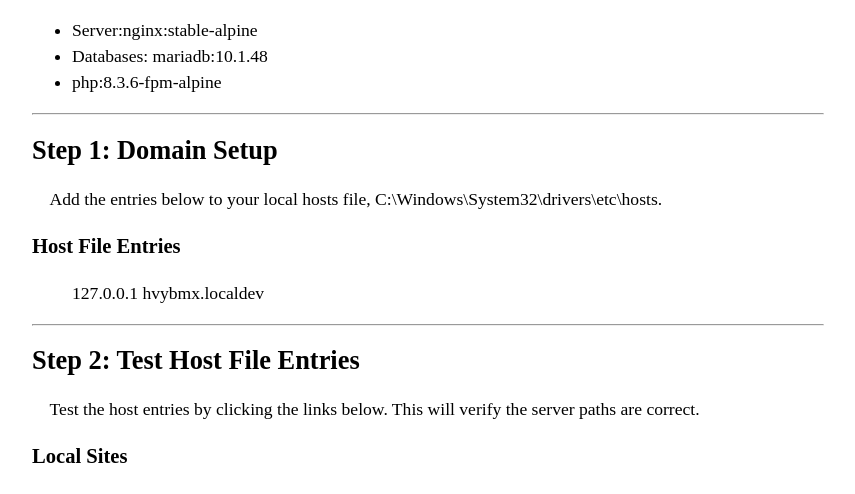
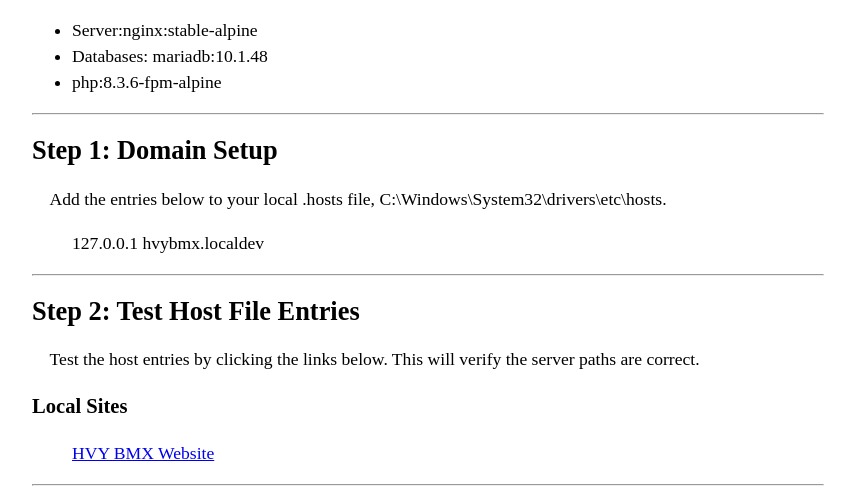
Before and after one commit to bravepinata/docker-lemp, a PHP site: page / in a window 1280 px wide. Shown: the part 145-639 px from the top of the page, without its empty margins (212-1067 px from the left). Run offline with PHP 8.4, Linux system fonts and the light colour scheme.

Commit message:
updating the readme instructions

```diff
--- a/src/public/inc/html/20-instructions.php
+++ b/src/public/inc/html/20-instructions.php
@@ -1,10 +1,8 @@
 <h2>Step 1: Domain Setup</h2>
 
 <p>
-    &emsp;Add the entries below to your local hosts file, C:\Windows\System32\drivers\etc\hosts.
+    &emsp;Add the entries below to your local .hosts file, C:\Windows\System32\drivers\etc\hosts.
 </p>
-
-<h3>Host File Entries</h3>
 
 <ul class="no-bullets">
 
```
